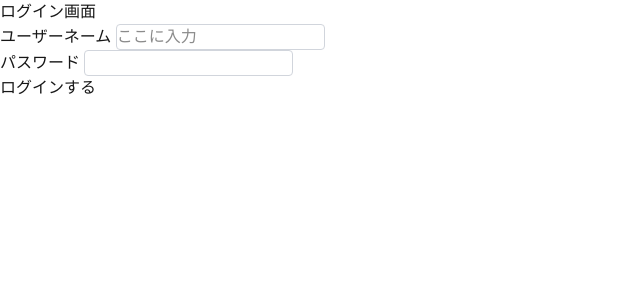
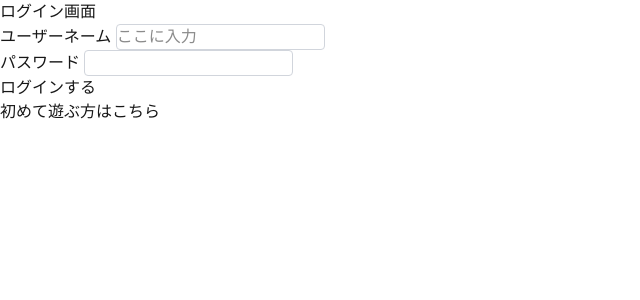
Before and after one commit to renaplus81/NoPainNoGain, a Next.js app: page /login in a window 1280 px wide. Shown: the top 300 px of the page, without its empty margins (0-640 px from the left). Built offline with nearby package versions, Linux system fonts and the light colour scheme; no server answers.

Commit message:
installed and implemented hashedPassword

```diff
--- a/src/app/login/page.tsx
+++ b/src/app/login/page.tsx
@@ -1,6 +1,8 @@
 import {prisma} from "@/lib/prisma";
 import Link from "next/link";
 import { redirect } from "next/navigation";
+
+import bcrypt from "bcryptjs";
 
 export default function LoginPage(){
     async function loginUser(formData: FormData){
@@ -10,18 +12,29 @@ export default function LoginPage(){
         const user_name=formData.get("user_name") as string;
         const password=formData.get("password") as string;
 
+
         const user = await prisma.user.findFirst({
             where:{
                 user_name:user_name,
-                password:password,
+                // password:password,
             },
         })
 
-        if(user){
+
+        if(!user){
+            redirect(`/login`); //ユーザーが見つからない場合
+        }
+
+        //user.をつけ忘れてエラーになっていた
+        const isValid = await bcrypt.compare(password, user.hashedPassword);
+
+
+        if(isValid){
             redirect(`/start/${user.id}`);
         }else{
             redirect(`/login`);
         }
+
     }
 
     return(
@@ -54,6 +67,13 @@ export default function LoginPage(){
                         ログインする
                     </button>
 
+                    <p>
+                        <Link href={`/register`}>
+                            初めて遊ぶ方はこちら
+                        </Link>
+                    </p>
+
+
                 </form>
             </div>
         </div>
```
